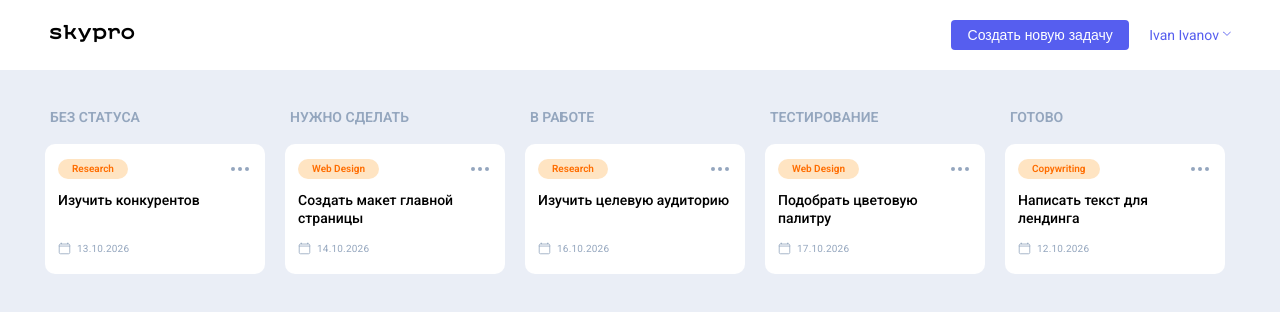
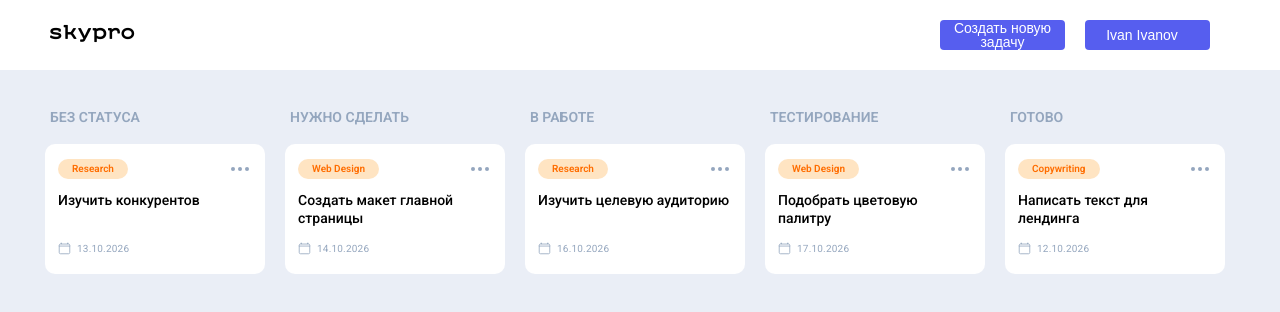
Before and after one commit to MethodGirl/skypro-kanban, a React (Vite) app: page / in a window 1280 px wide. Shown: the top 312 px of the page. Built offline with nearby package versions, Linux system fonts and the light colour scheme.

Commit message:
Мелкие правки

```diff
--- a/src/components/Header/Header.jsx
+++ b/src/components/Header/Header.jsx
@@ -21,13 +21,15 @@ const Header = () => {
             <button className="header__btn-main-new _hover01" id="btnMainNew">
               <a href="#popNewCard">Создать новую задачу</a>
             </button>
-            <a
-              href="#user-set-target"
-              className="header__user _hover02"
+            <button
+              className="header__btn-main-new _hover01"
               onClick={() => setIsOpen(!isOpen)}
             >
-              Ivan Ivanov
-            </a>
+              <a href="#user-set-target" className="header__user _hover02">
+                Ivan Ivanov
+              </a>
+            </button>
+
             {isOpen && (
               <div
                 className="header__pop-user-set pop-user-set"
```
